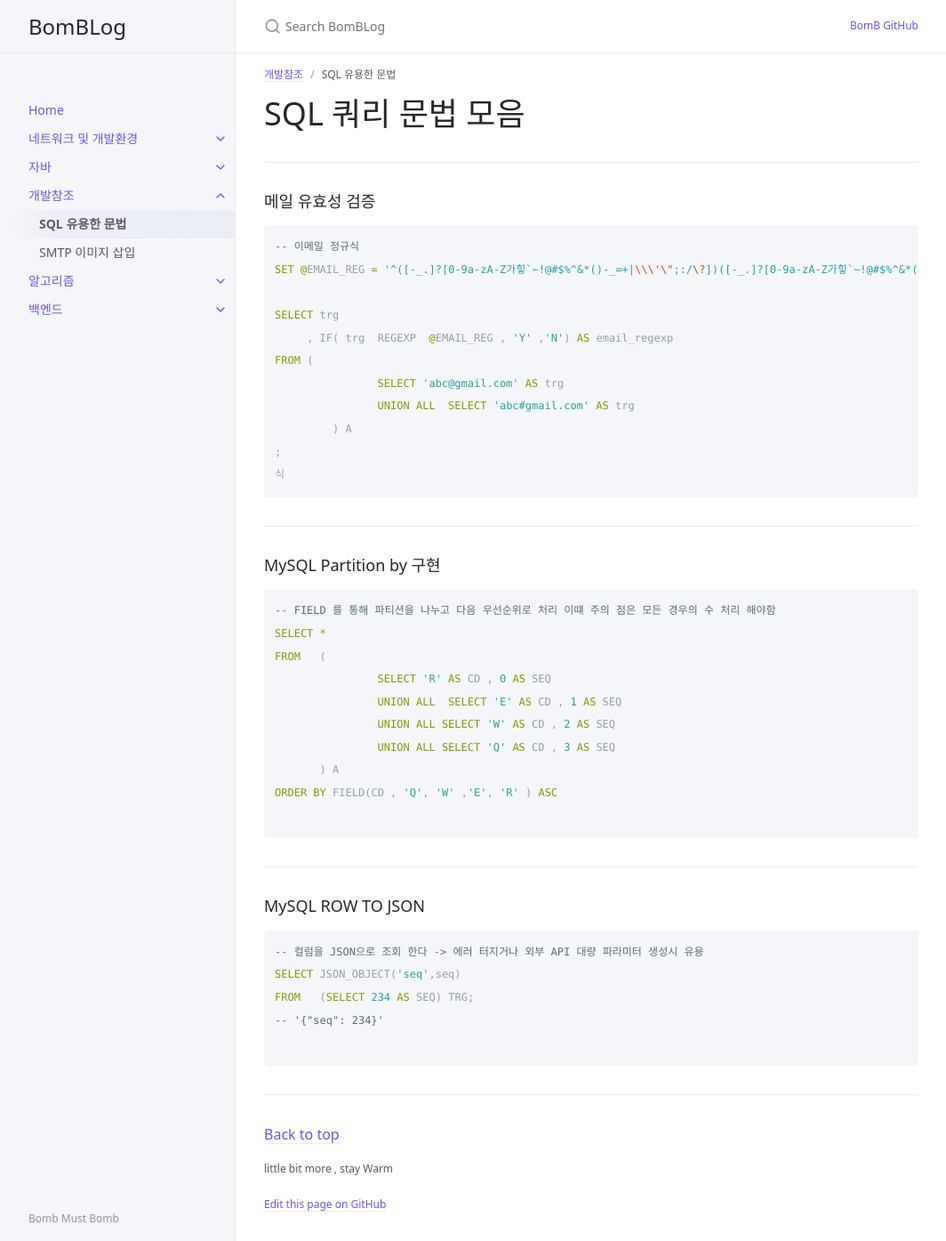
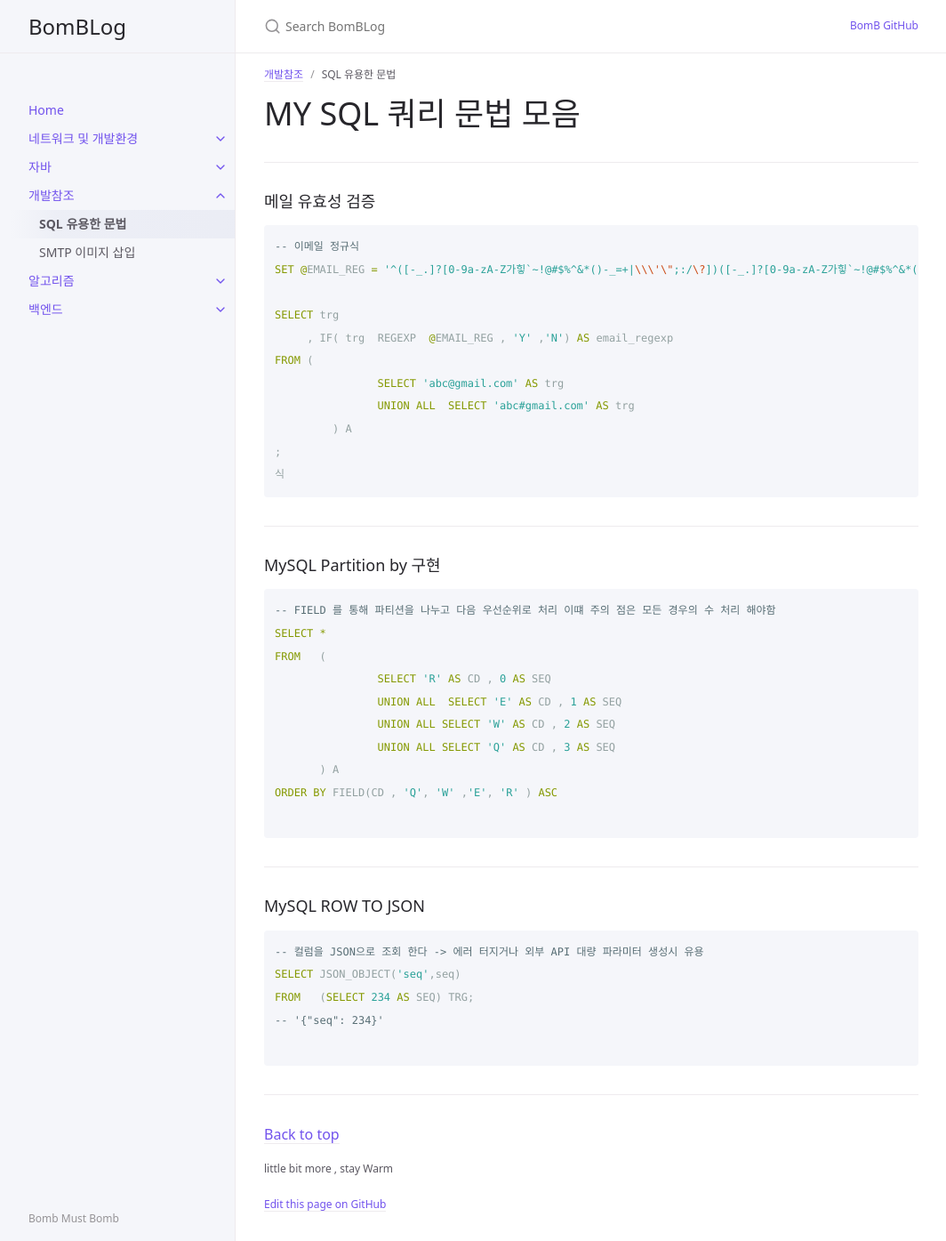
Before and after one commit to yongBomb90/yongBomb90.github.io, a Jekyll site: the page built from docs/develop/develop_02.md, in a window 1280 px wide and 1395 px high. Shown: the whole window at 89% size, without its empty margins (107-1171 px from the left). Built offline with Jekyll 4.4.1, drawn with Linux system fonts in a browser that asks for light colours; comment, search, counter and statistics services are not loaded.

```diff
--- a/docs/develop/develop_02.md
+++ b/docs/develop/develop_02.md
@@ -5,7 +5,7 @@ parent: 개발참조
 nav_order: 0
 permalink: /develop/00
 ---
-# SQL 쿼리 문법 모음
+# MY SQL 쿼리 문법 모음
 
 ---
 
```
